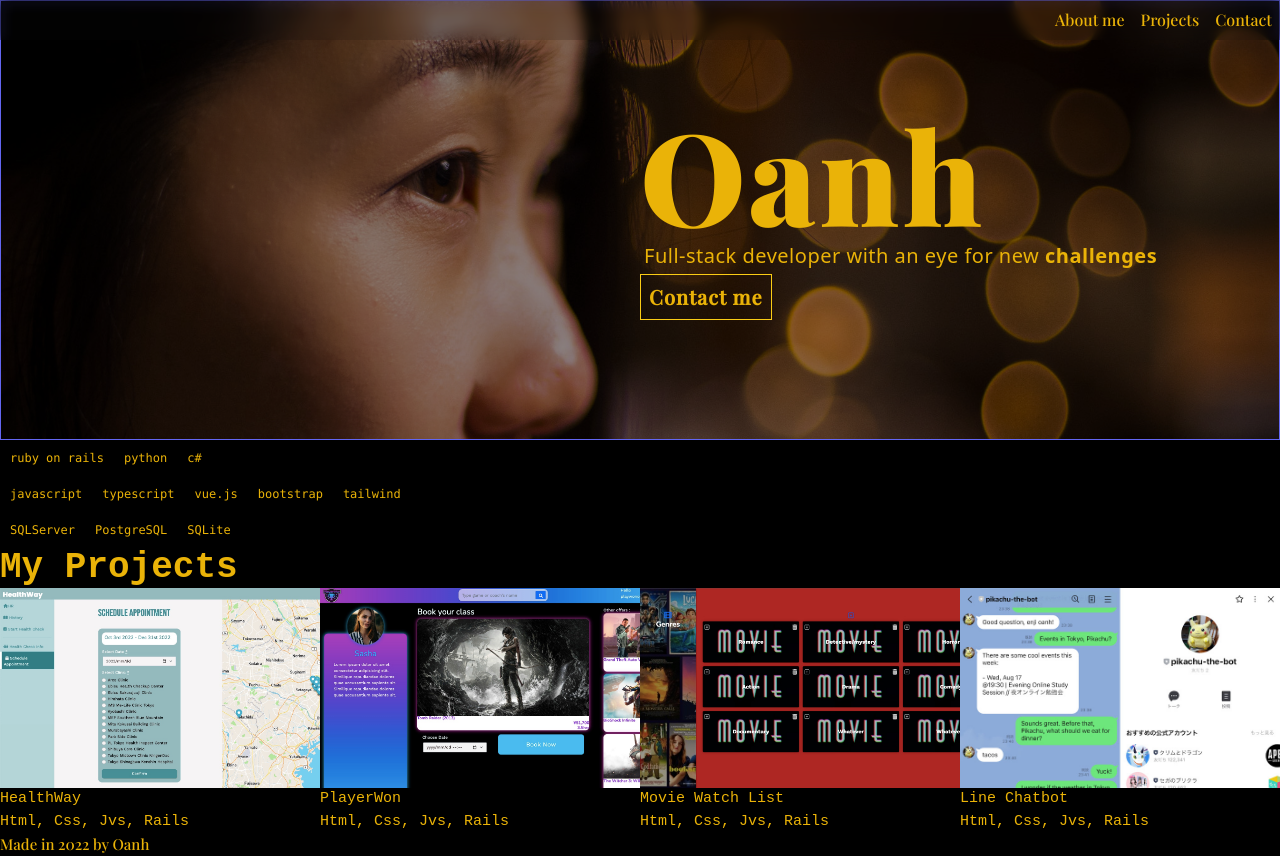
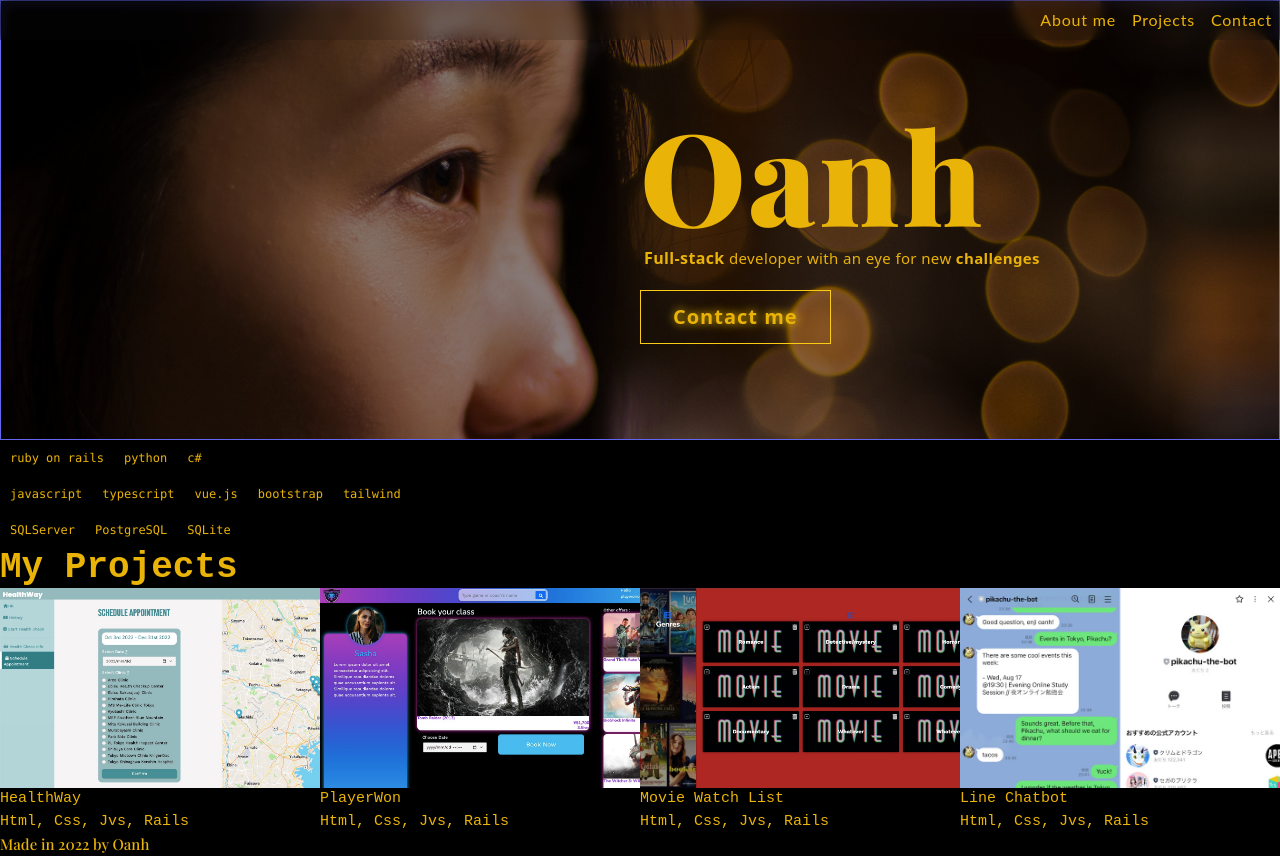
Before and after one commit to tuoanhnt95/portfolio-2023-02, a Vue app in the folder portfolio-2023-02-client/: page / in a window 1280 px wide. Built offline with nearby package versions, Linux system fonts and the light colour scheme.

Commit message:
feat: style button of banner

```diff
--- a/portfolio-2023-02-client/src/App.vue
+++ b/portfolio-2023-02-client/src/App.vue
@@ -1,6 +1,6 @@
 <template>
   <div class="bg-black text-yellow-500 w-screen">
-    <Menu class="fixed z-20 w-screen text-base"/>
+    <Menu class="fixed z-20 w-screen text-base font-lato tracking-wider"/>
 
     <header class="h-[55vh] overfow-hidden">
       <div :class="{ 'banner-opacity': contactFormIsShown }" class="h-full border border-indigo-500">
@@ -8,8 +8,12 @@
       </div>
       <div class="absolute top-1/4 left-1/2" :class="{ 'content-fade': contactFormIsShown }">
         <p class="text-9xl tracking-wide font-playfair-bold">Oanh</p>
-        <p class="m-1 font-sans text-xl tracking-wide">Full-stack developer with an eye for new <strong>challenges</strong></p>
-        <button class="border border-yellow-400 p-2 text-xl tracking-wider font-semibold" @click="toggleContactForm()">Contact me</button>
+        <div class="mx-1 my-2 font-sans tracking-wide">
+          <strong class="text-base drop-shadow-lg">Full-stack</strong> developer with an eye for new <strong>challenges</strong>
+        </div>
+        <button class="my-3 border border-yellow-400 hover:bg-black btn-custom btn-8 btn-16" @click="toggleContactForm()">
+          <span class="px-8 py-3 text-xl font-sans tracking-wider font-semibold">Contact me</span>
+        </button>
       </div>
 
       <ContactForm v-if="contactFormIsShown" @toggle-form="toggleContactForm()"/>
@@ -61,6 +65,10 @@ const toggleContactForm = () => {
 .font-roboto {
   font-family: 'Trebuchet MS', 'Lucida Sans Unicode', 'Lucida Grande', 'Lucida Sans', Arial, sans-serif;
 }
+.font-lato {
+  font-family: 'Lato', sans-serif;
+}
+
 /* Banner */
 .img-banner {
   margin-left: -25%;
@@ -76,6 +84,71 @@ const toggleContactForm = () => {
     object-position: top 20% left 0;
     min-width: 100%;
   }
+}
+
+/* Button */
+.btn-custom {
+  cursor: pointer;
+  overflow: hidden;
+  text-shadow: #FC0 1px 0 10px;
+}
+.btn-8 span {
+  position: relative;
+  display: block;
+  width: 100%;
+  height: 100%;
+}
+.btn-8:before,
+.btn-8:after {
+  position: absolute;
+  content: "";
+  right: 0;
+  bottom: 0;
+  background: var(--primary);
+  transition: all 0.3s ease;
+}
+.btn-8:before{
+   height: 0%;
+   width: 2px;
+}
+.btn-8:after {
+  width: 0%;
+  height: 2px;
+}
+.btn-8:hover:before {
+  height: 100%;
+}
+.btn-8:hover:after {
+  width: 100%;
+}
+.btn-8:hover{
+  background: rgba(0,0,0,0.9);
+}
+.btn-8 span:hover{
+  color: var(--primary);
+}
+.btn-8 span:before,
+.btn-8 span:after {
+  position: absolute;
+  content: "";
+  left: 0;
+  top: 0;
+  background: var(--primary);
+  transition: all 0.3s ease;
+}
+.btn-8 span:before {
+  width: 2px;
+  height: 0%;
+}
+.btn-8 span:after {
+  width: 0%;
+  height: 2px;
+}
+.btn-8 span:hover:before {
+  height: 100%;
+}
+.btn-8 span:hover:after {
+  width: 100%;
 }
 
 .wrapper {
--- a/portfolio-2023-02-client/src/assets/base.css
+++ b/portfolio-2023-02-client/src/assets/base.css
@@ -19,6 +19,8 @@
   --vt-c-text-light-2: rgba(60, 60, 60, 0.66);
   --vt-c-text-dark-1: var(--vt-c-white);
   --vt-c-text-dark-2: rgba(235, 235, 235, 0.64);
+
+  --primary: #FFCC00;
 }
 
 /* semantic color variables for this project */
```
